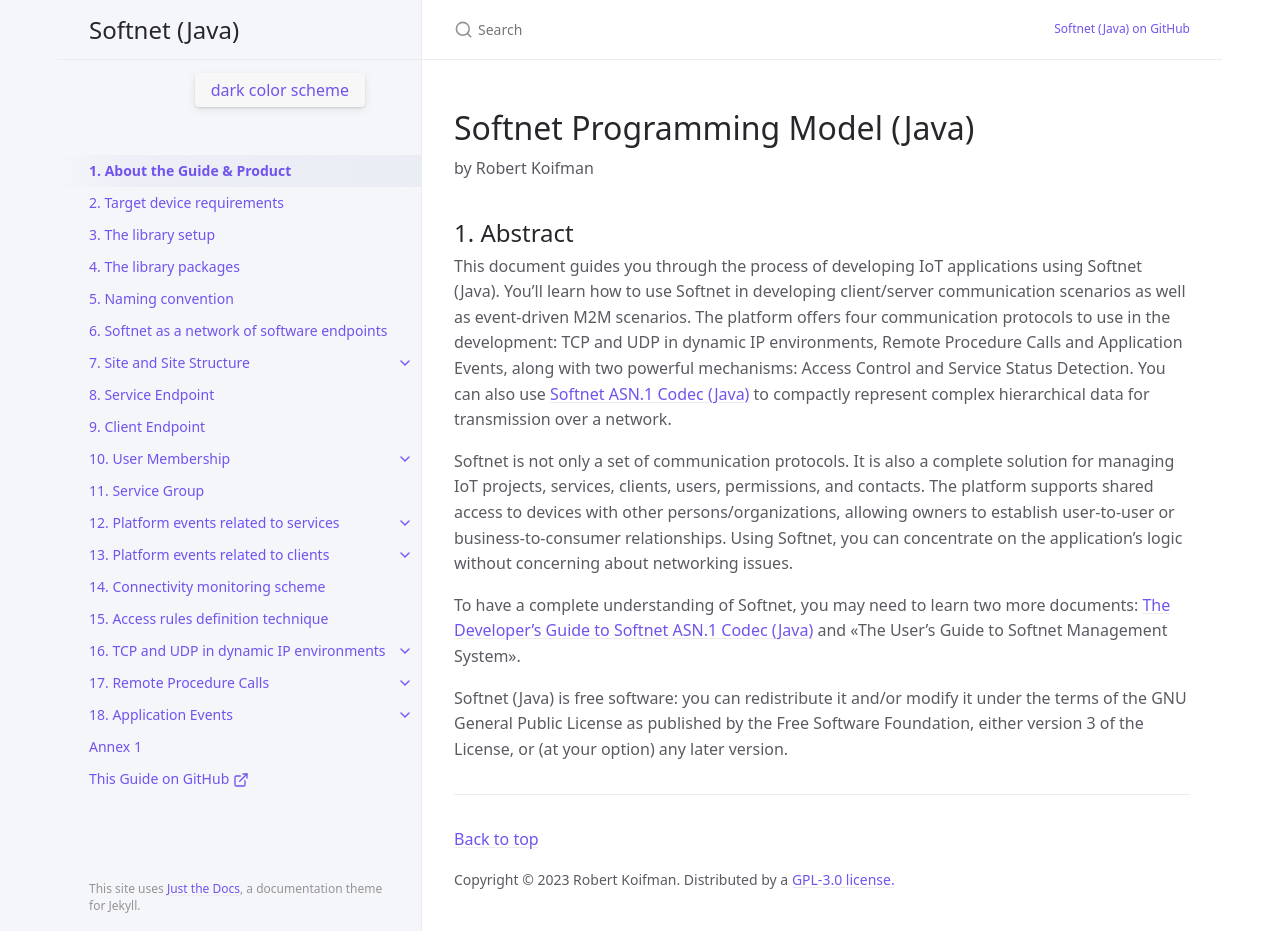
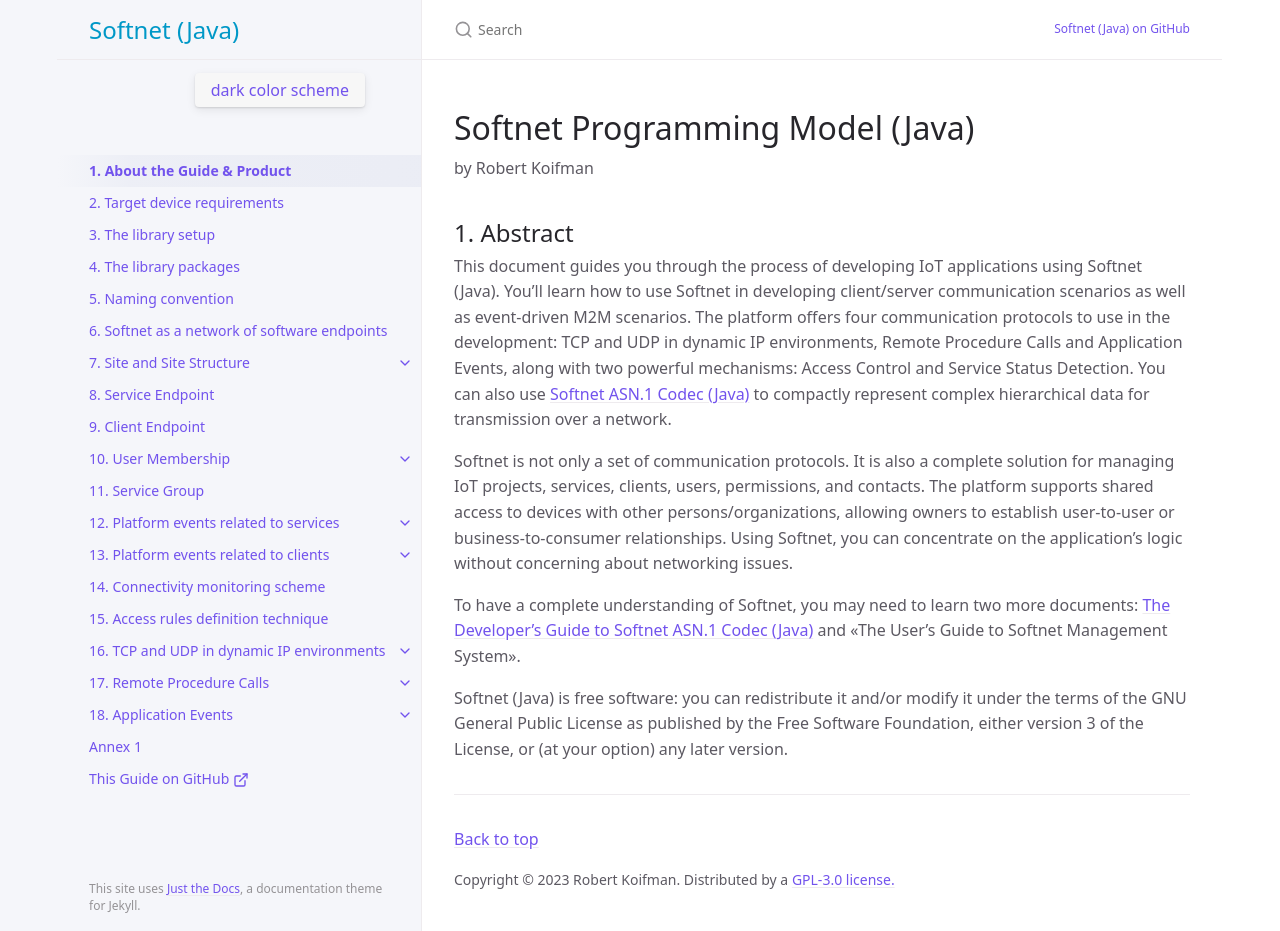
Before and after one commit to rubycoifman/softnet-java, a Jekyll site: the page built from docs/index.md, in a window 1280 px wide and 931 px high. Built offline with Jekyll 4.4.1, drawn with Linux system fonts in a browser that asks for light colours.

Commit message:
Update layout.scss

```diff
--- a/_sass/layout.scss
+++ b/_sass/layout.scss
@@ -121,6 +121,7 @@
   padding-top: $sp-3;
   padding-bottom: $sp-3;
   color: $body-heading-color;
+  color: rgb(0, 152, 199);
   @include fs-6;
 
   @include mq(md) {
```
